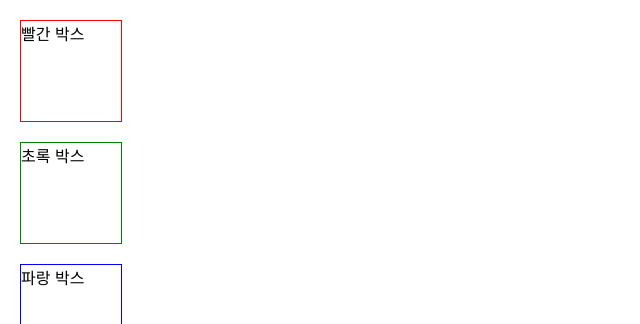
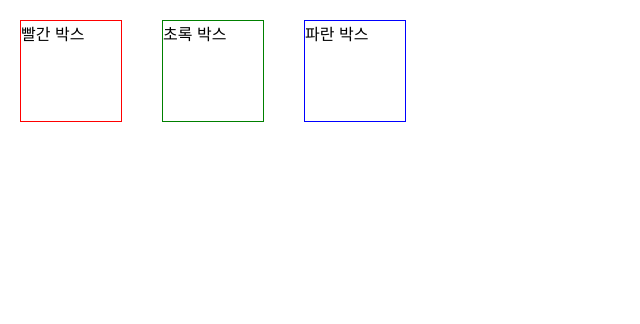
Before and after one commit to MildColor/ReactJS-week2, a React (Create React App) app: page / in a window 1280 px wide. Shown: the top 324 px of the page, without its empty margins (0-640 px from the left). Built offline with nearby package versions, Linux system fonts and the light colour scheme.

Commit message:
styled components, switch and map

```diff
--- a/src/App.js
+++ b/src/App.js
@@ -1,23 +1,44 @@
+// src/App.js
+
 import React from "react";
 import styled from "styled-components";
 
-// 1. styled-components를 만들었습니다.
+const StContainer = styled.div`
+  display: flex;
+`;
+
 const StBox = styled.div`
   width: 100px;
   height: 100px;
-  border: 1px solid ${(props) => props.borderColor}; // 4.부모 컴포넌트에서 보낸 props를 받아 사용합니다.
+  border: 1px solid ${(props) => props.borderColor};
   margin: 20px;
 `;
 
 const App = () => {
+  // 박스의 색을 배열에 담습니다.
+  const boxList = ["red", "green", "blue"];
+
+  // 색을 넣으면, 이름을 반환해주는 함수를 만듭니다.
+  const getBoxName = (color) => {
+    switch (color) {
+      case "red":
+        return "빨간 박스";
+      case "green":
+        return "초록 박스";
+      case "blue":
+        return "파란 박스";
+      default:
+        return "검정 박스";
+    }
+  };
+
   return (
-    <div>
-      {/* 2. 그리고 위에서 만든 styled-components를 사용했습니다. */}
-      {/* 3. 그리고 props를 통해 borderColor라는 값을 전달했습니다. */}
-      <StBox borderColor="red">빨간 박스</StBox>
-      <StBox borderColor="green">초록 박스</StBox>
-      <StBox borderColor="blue">파랑 박스</StBox>
-    </div>
+    <StContainer>
+      {/* map을 이용해서 StBox를 반복하여 화면에 그립니다. */}
+      {boxList.map((box) => (
+        <StBox borderColor={box}>{getBoxName(box)}</StBox>
+      ))}
+    </StContainer>
   );
 };
 
```
